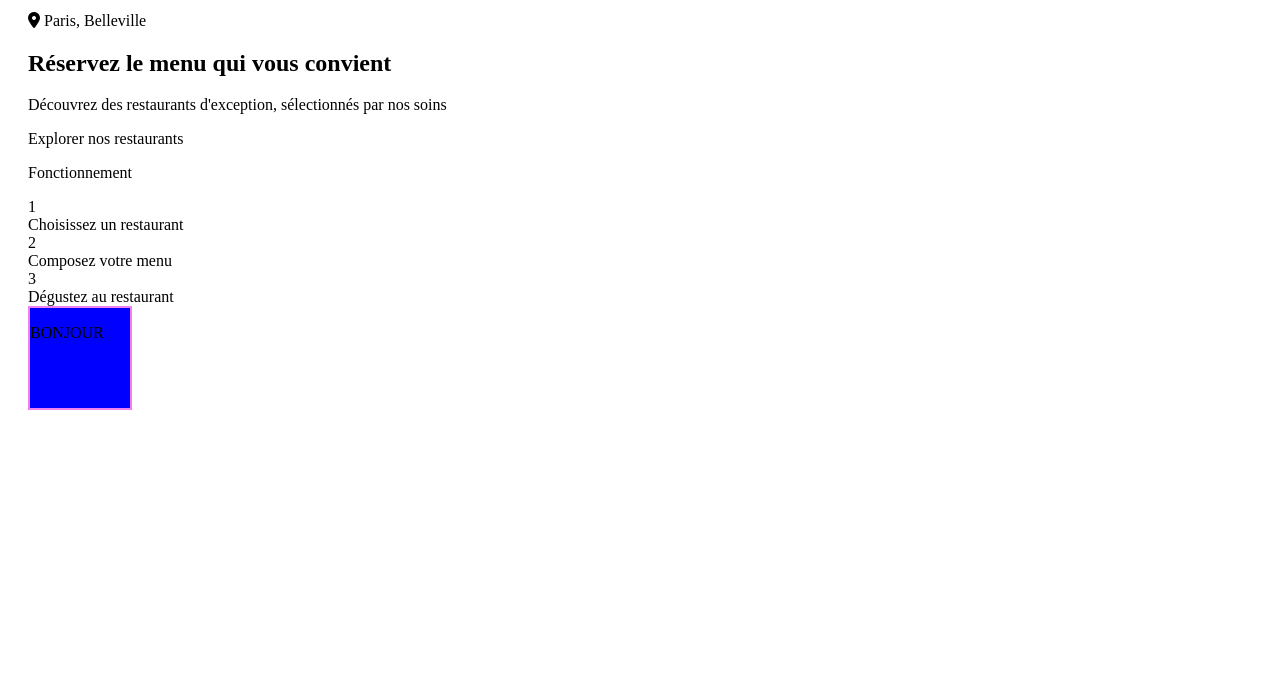
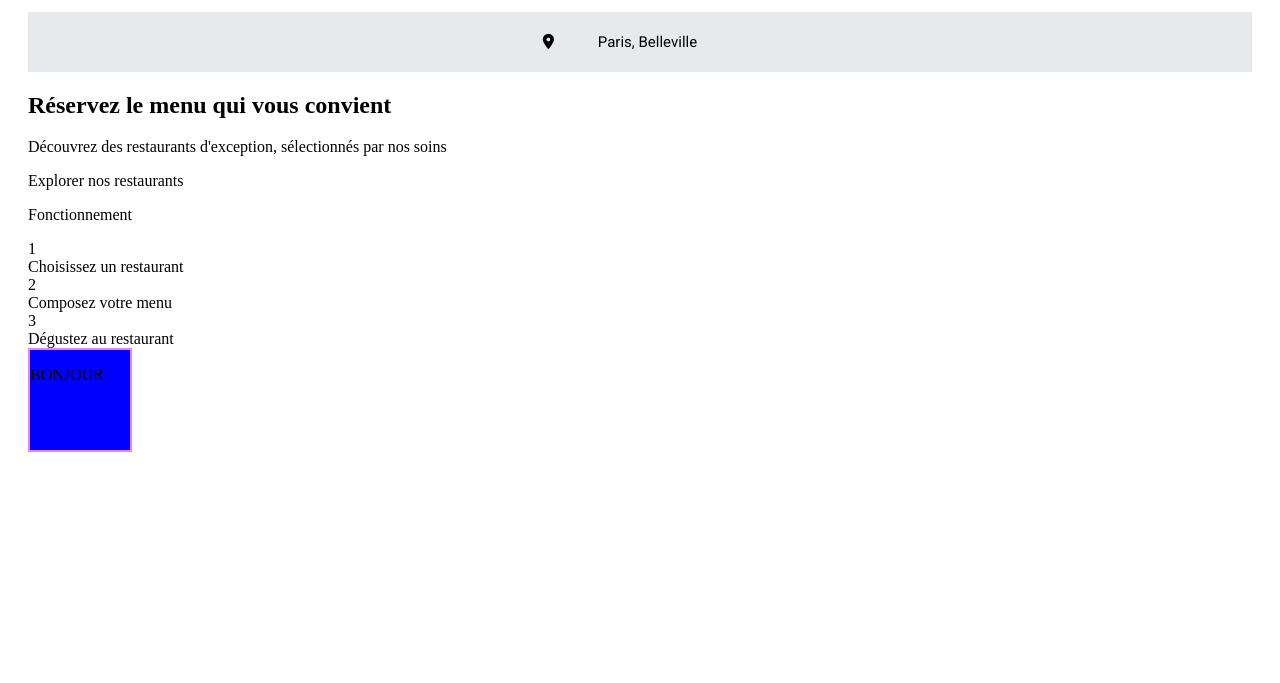
Before and after one commit to fredge2/Projet_3, a website: page index.html in a window 1280 px wide. Shown: the part 117-800 px from the top of the page. Drawn offline with Linux system fonts and the light colour scheme; a web font is replaced by a local one.

Commit message:
la palette du gout

```diff
--- a/css/main.css
+++ b/css/main.css
@@ -7,6 +7,22 @@ body {
   text-align: center;
 }
 
+.location {
+  display: flex;
+  align-items: center;
+  justify-content: center;
+  font-size: 15px;
+  font-family: Roboto;
+  height: 60px;
+  background-color: #e7e9eb;
+}
+
+.location span {
+  margin: 40px;
+}
+
+/**essai*/
+
 .texte {
   width: 100px;
   height: 100px;
--- a/index.html
+++ b/index.html
@@ -31,10 +31,11 @@
       <div class="logo">
         <h1>Ohmyfood</h1>
       </div>
-      <div class="location"></div>
-      <div class="location_icon">
-        <i class="fas fa-map-marker-alt"></i>
-        <span>Paris, Belleville</span>
+      <div class="location">
+        <div class="location_icon">
+          <i class="fas fa-map-marker-alt"></i>
+          <span>Paris, Belleville</span>
+        </div>
       </div>
     </header>
 
```
